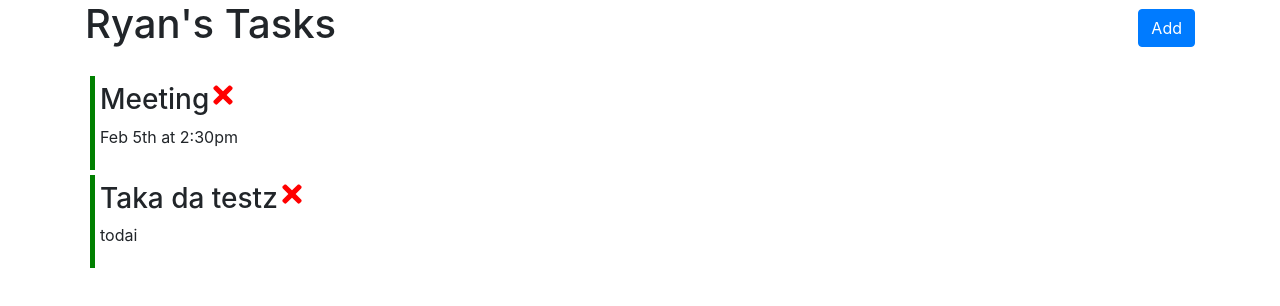
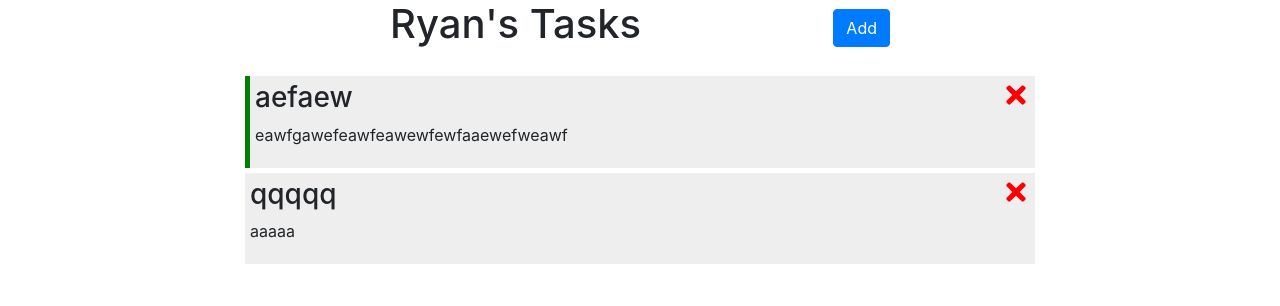
Before and after one commit to Pang/react-task-tracker, a React (Create React App) app: page / in a window 1280 px wide. Shown: the top 306 px of the page. Built offline with nearby package versions, Linux system fonts and the light colour scheme; data requests are answered from the project's data file.

Commit message:
Put req and styling

```diff
--- a/db.json
+++ b/db.json
@@ -1,16 +1,16 @@
 {
   "tasks": [
     {
-      "id": 1,
-      "text": "Meeting",
-      "day": "Feb 5th at 2:30pm",
-      "reminder": true
+      "text": "aefaew",
+      "day": "eawfgawefeawfeawewfewfaaewefweawf",
+      "reminder": true,
+      "id": 2
     },
     {
-      "text": "Taka da testz",
-      "day": "todai",
-      "reminder": true,
-      "id": 2
+      "text": "qqqqq",
+      "day": "aaaaa",
+      "reminder": false,
+      "id": 3
     }
   ]
 }
--- a/src/App.js
+++ b/src/App.js
@@ -23,6 +23,12 @@ function App() {
     return data;
   }
 
+  const fetchTask = async (id) => {
+    const res = await fetch(`http://localhost:5000/tasks/${id}`);
+    const data = await res.json();
+    return data;
+  }
+
   // Add Task
   const addTask = async (task) => {
     const res = await fetch('http://localhost:5000/tasks', {
@@ -44,18 +50,35 @@ function App() {
   }
 
   // Toggle Reminder
-  const toggleReminder = (id) => {
-    setTasks(tasks.map((task) => task.id === id ? { ...task, reminder: !task.reminder } : task))
+  const toggleReminder = async (id) => {
+    const taskToToggle = await fetchTask(id);
+    const updTask = { ...taskToToggle, reminder: !taskToToggle.reminder};
+
+    const res = await fetch(`http://localhost:5000/tasks/${id}`, {
+      method: 'PUT',
+      headers: {
+        'Content-type': 'application/json'
+      },
+      body: JSON.stringify(updTask)
+    })
+    const data = await res.json();
+
+    setTasks(tasks.map((task) =>
+      task.id === id ? { ...task, reminder: data.reminder } : task)
+    )
   }
 
   return (
     <div className="container">
+
+      <div className="mx-auto" style={{ maxWidth: '500px' }}>
         <Header
           name={name}
           onAdd={() => setShowAddTask(!showAddTask)}
           showAdd={showAddTask}
         />
         {showAddTask && <AddTask onAdd={addTask} />}
+        </div>
       {tasks.length > 0
         ? <Tasks
             tasks={tasks}
--- a/src/components/Task.js
+++ b/src/components/Task.js
@@ -3,6 +3,7 @@ import { FaTimes } from 'react-icons/fa';
 const Task = ({ task, onDelete, onToggle }) => {
     return (
         <div
+            style={{backgroundColor: '#EEE'}}
             className={`task ${task.reminder ? 'reminder' : ''}`}
             onDoubleClick={() => onToggle(task.id)}
         >
@@ -10,7 +11,7 @@ const Task = ({ task, onDelete, onToggle }) => {
                 {task.text}
                 <FaTimes
                     onClick={() => onDelete(task.id)}
-                    style={{ color: 'red', cursor: 'pointer' }}
+                    style={{ color: 'red', cursor: 'pointer', float: 'right' }}
                 />
             </h3>
             <p>{task.day}</p>
--- a/src/components/Tasks.js
+++ b/src/components/Tasks.js
@@ -2,7 +2,7 @@ import Task from './Task';
 
 const Tasks = ({ tasks, onDelete, onToggle }) => {
     return (
-        <div>
+        <div className="mx-auto" style={{maxWidth: '800px'}}>
             {tasks.map((task) => (
                 <Task
                     key={task.id}
```
Lines whose indentation alone changed are shown as unchanged.
